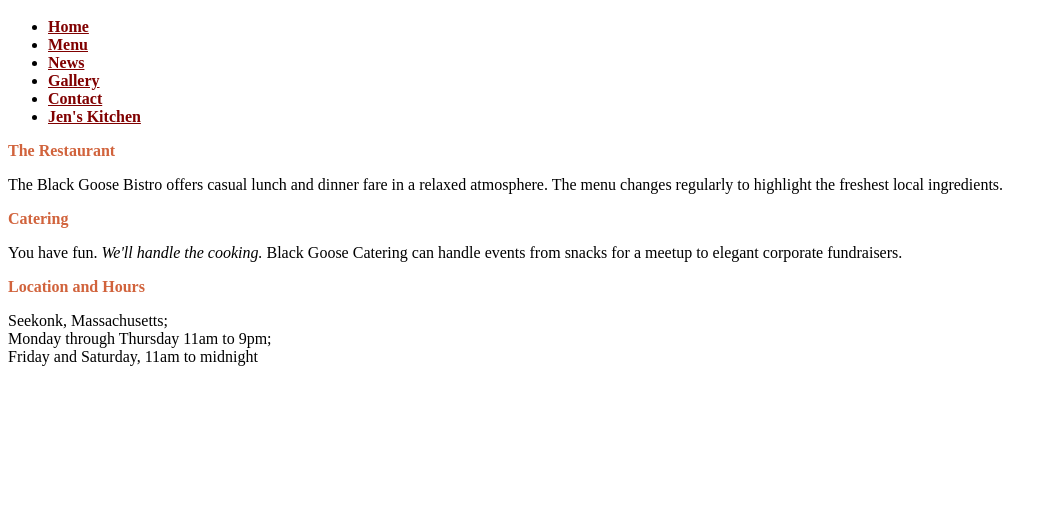
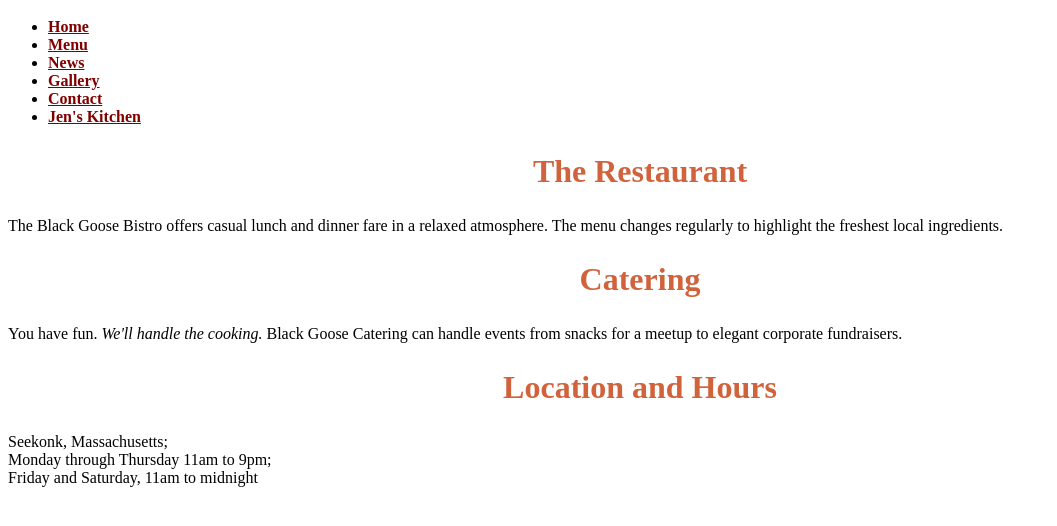
Before and after one commit to XionelysT/FID, a plain HTML site: page bistro/index.html in a window 1280 px wide. Shown: the part 108-634 px from the top of the page, without its empty margins (0-1057 px from the left). Drawn offline with Linux system fonts and the light colour scheme.

Commit message:
Update bistro.css

```diff
--- a/bistro/bistro.css
+++ b/bistro/bistro.css
@@ -14,7 +14,8 @@
 }
 h2{
   color: #d1633c;
-  font-size: 1em;
+  font-size: 2em;
+  text-align: center;
 }
 a:link { color: maroon; }
 a:visited: { color: gray; }
```
